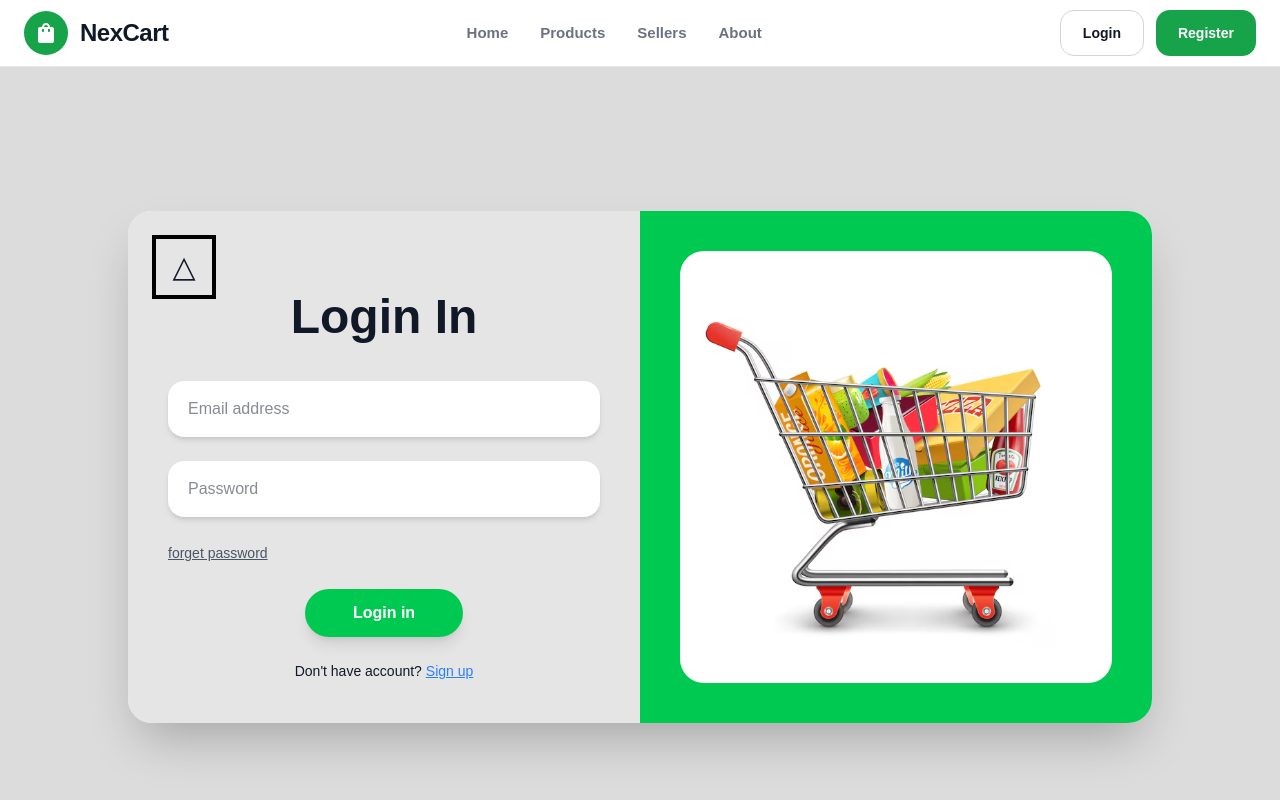
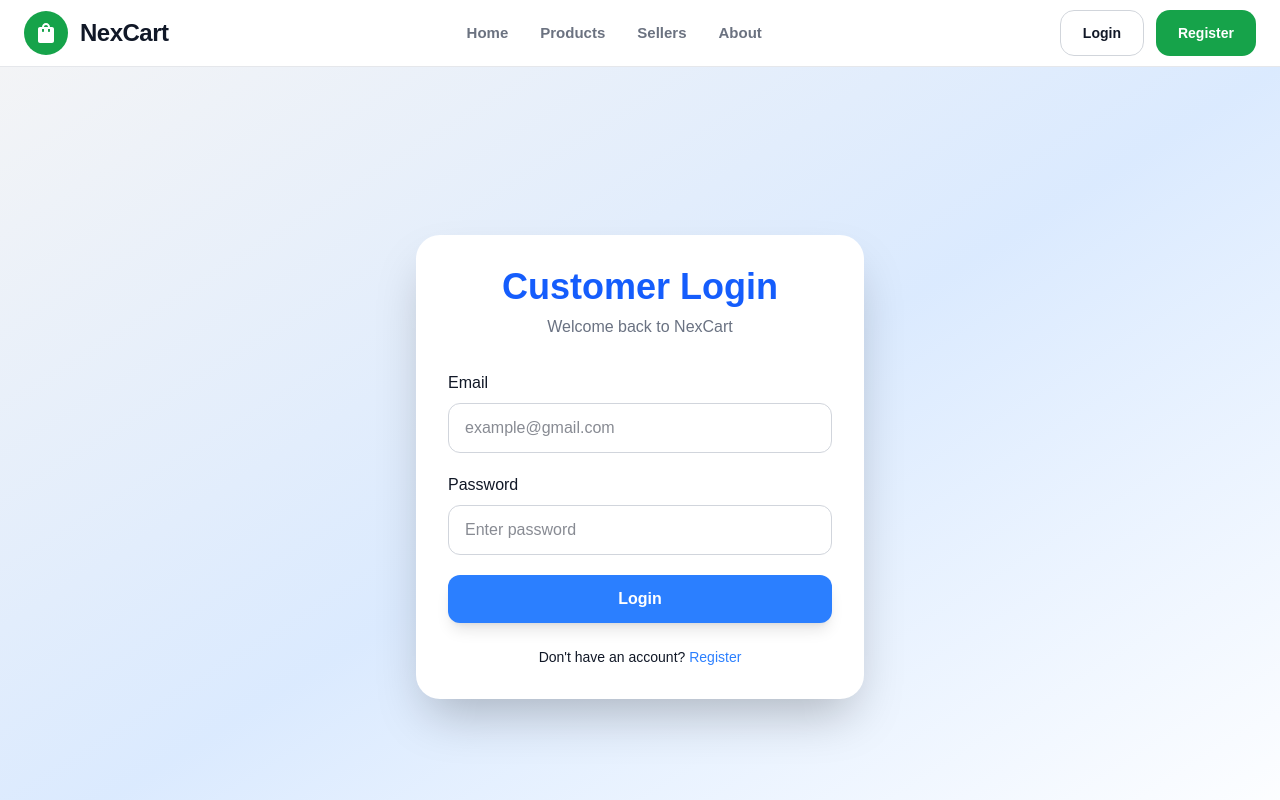
Before and after one commit to diptaPrattoy/NexCart-Frontend, a Next.js app: page /login/customer in a window 1280 px wide. Shown: the top 800 px of the page. Built offline with nearby package versions, Linux system fonts and the light colour scheme; what @mui/material-nextjs would draw is missing.

Commit message:
update login

```diff
--- a/app/layout.tsx
+++ b/app/layout.tsx
@@ -1,6 +1,8 @@
 import type { Metadata } from "next";
 import Providers from "./providers";
 import "./globals.css";
+import { ToastContainer } from "react-toastify";
+import "react-toastify/dist/ReactToastify.css";
 
 
 
@@ -18,7 +20,8 @@ export default function RootLayout({
   return (
     <html lang="en">
       <body>
-                <Providers>{children}</Providers>
+      <Providers>{children}</Providers>
+        <ToastContainer position="top-right" />
       </body>
     </html>
   );
--- a/app/login/customer/page.tsx
+++ b/app/login/customer/page.tsx
@@ -1,81 +1,167 @@
 "use client";
 
+import axios from "axios";
+import Cookies from "js-cookie";
 import Link from "next/link";
-import Image from "next/image";
+import { useRouter } from "next/navigation";
+import { useState } from "react";
+import { z } from "zod";
+
+const loginSchema = z.object({
+  email: z
+    .string()
+    .email({ message: "Invalid email address" }),
+
+  password: z
+    .string()
+    .min(6, { message: "Password must be at least 6 characters" }),
+});
 
 export default function CustomerLoginPage() {
+  const router = useRouter();
+
+  const [formData, setFormData] = useState({
+    email: "",
+    password: "",
+  });
+
+  const [errors, setErrors] = useState<any>({});
+  const [loading, setLoading] = useState(false);
+
+  const handleSubmit = async (e: React.FormEvent) => {
+    e.preventDefault();
+
+    const result = loginSchema.safeParse(formData);
+
+    // Zod Validation
+    if (!result.success) {
+      setErrors(result.error.flatten().fieldErrors);
+      return;
+    }
+
+    try {
+      setLoading(true);
+
+      // Backend Login API
+      const res = await axios.post(
+        "http://localhost:3000/customer/login",
+        {
+          email: formData.email,
+          password: formData.password,
+        }
+      );
+
+      console.log(res.data);
+
+      // Save JWT Token
+      Cookies.set("token", res.data.accessToken);
+
+      // Save Role
+      Cookies.set("role", "customer");
+
+      alert("Login Successful 🎉");
+
+      // Redirect Dashboard
+      router.push("/dashboard/customer");
+
+    } catch (error: any) {
+      console.log(error);
+
+      alert(
+        error.response?.data?.message ||
+          "Login Failed"
+      );
+
+    } finally {
+      setLoading(false);
+    }
+  };
+
   return (
-    <div className="min-h-screen flex items-center justify-center bg-[#dcdcdc] px-4">
-      <div className="w-full max-w-5xl bg-white rounded-3xl overflow-hidden shadow-2xl grid grid-cols-1 md:grid-cols-2">
-        {/* Left Side */}
-        <div className="p-10 flex flex-col justify-center bg-[#e5e5e5] relative">
-          {/* Logo */}
-          <div className="absolute top-6 left-6 border-4 border-black w-16 h-16 flex items-center justify-center">
-            <h1 className="text-3xl font-light">△</h1>
+    <div className="min-h-screen flex items-center justify-center bg-gradient-to-br from-gray-100 via-blue-100 to-white px-4">
+
+      <div className="w-full max-w-md bg-white shadow-2xl rounded-3xl p-8">
+
+        {/* Title */}
+        <h1 className="text-4xl font-bold text-center text-blue-600 mb-2">
+          Customer Login
+        </h1>
+
+        <p className="text-center text-gray-500 mb-8">
+          Welcome back to NexCart
+        </p>
+
+        {/* Form */}
+        <form onSubmit={handleSubmit} className="space-y-5">
+
+          {/* Email */}
+          <div>
+            <label className="block mb-2 font-medium">
+              Email
+            </label>
+
+            <input
+              type="email"
+              placeholder="example@gmail.com"
+              value={formData.email}
+              onChange={(e) =>
+                setFormData({
+                  ...formData,
+                  email: e.target.value,
+                })
+              }
+              className="w-full border border-gray-300 rounded-xl px-4 py-3 outline-none focus:ring-2 focus:ring-blue-400"
+            />
+
+            <p className="text-red-500 text-sm mt-1">
+              {errors?.email?.[0]}
+            </p>
           </div>
 
-          <div className="mt-10">
-            <h1 className="text-5xl font-bold mb-10 text-center">Login In</h1>
+          {/* Password */}
+          <div>
+            <label className="block mb-2 font-medium">
+              Password
+            </label>
 
-            <form className="space-y-6">
-              {/* Email */}
             <input
-                type="email"
-                placeholder="Email address"
-                className="w-full bg-white px-5 py-4 rounded-2xl outline-none shadow-md"
+              type="password"
+              placeholder="Enter password"
+              value={formData.password}
+              onChange={(e) =>
+                setFormData({
+                  ...formData,
+                  password: e.target.value,
+                })
+              }
+              className="w-full border border-gray-300 rounded-xl px-4 py-3 outline-none focus:ring-2 focus:ring-blue-400"
             />
 
-              {/* Password */}
-              <input
-                type="password"
-                placeholder="Password"
-                className="w-full bg-white px-5 py-4 rounded-2xl outline-none shadow-md"
-              />
-
-              {/* Forgot Password */}
-              <div>
-                <button
-                  type="button"
-                  className="text-sm underline text-gray-600"
-                >
-                  forget password
-                </button>
+            <p className="text-red-500 text-sm mt-1">
+              {errors?.password?.[0]}
+            </p>
           </div>
 
-              {/* Login Button */}
-              <div className="flex justify-center">
+          {/* Button */}
           <button
             type="submit"
-                  className="bg-green-500 hover:bg-green-600 transition text-white px-12 py-3 rounded-full font-semibold shadow-lg"
+            disabled={loading}
+            className="w-full bg-blue-500 hover:bg-blue-600 transition text-white py-3 rounded-xl font-semibold shadow-lg"
           >
-                  Login in
+            {loading ? "Logging in..." : "Login"}
           </button>
-              </div>
+        </form>
 
-              {/* Signup */}
-              <p className="text-center text-sm">
-                Don&apos;t have account?{" "}
+        {/* Register */}
+        <p className="text-center text-sm mt-6">
+          Don&apos;t have an account?{" "}
           <Link
             href="/register/customer"
-                  className="text-blue-500 underline"
+            className="text-blue-500 hover:underline"
           >
-                  Sign up
+            Register
           </Link>
         </p>
-            </form>
-          </div>
-        </div>
-
-        {/* Right Side */}
-        <div className="bg-green-500 flex items-center justify-center p-10">
-          <Image
-            src="/asset/login.jpg"
-            alt="Grocery Store"
-            width={500}
-            height={500}
-            className="w-full h-full object-cover  bg-full rounded-3xl"
-          />
-        </div>
       </div>
     </div>
   );
--- a/app/register/customer/page.tsx
+++ b/app/register/customer/page.tsx
@@ -1,198 +1,235 @@
 "use client";
 
+import axios from "axios";
+import Link from "next/link";
 import { useState } from "react";
 import { z } from "zod";
+import { toast } from "react-toastify";
 
-// ✅ Fixed Schema
-const customerSchema = z.object({
-  fullName: z
+const customerSchema = z
+  .object({
+    name: z
       .string()
-    .min(3, { message: "Full name must be at least 3 characters long" }),
+      .min(3, { message: "Name must be at least 3 characters" }),
 
-  email: z.string().email({ message: "Invalid Email" }),
+    email: z
+      .string()
+      .email({ message: "Invalid email address" }),
 
     password: z
       .string()
-    .min(6, { message: "Password must be at least 6 characters long" }),
+      .min(6, { message: "Password must be at least 6 characters" }),
 
-  address: z
+    confirmPassword: z
       .string()
-    .min(5, { message: "Address must be at least 5 characters long" }),
-
-  phone: z
-    .string()
-    .regex(/^\d{11}$/, { message: "Phone number must be 11 digits" }),
+      .min(6, { message: "Confirm Password is required" }),
+  })
+  .refine((data) => data.password === data.confirmPassword, {
+    message: "Passwords do not match",
+    path: ["confirmPassword"],
   });
 
-export default function RegisterCustomer() {
+export default function CustomerRegisterPage() {
   const [formData, setFormData] = useState({
-    fullName: "",
+    name: "",
     email: "",
     password: "",
-    address: "",
-    phone: "",
+    confirmPassword: "",
   });
 
-  const [errors, setErrors] = useState({});
-  const [showPassword, setShowPassword] = useState(false);
-  const [success, setSuccess] = useState("");
+  const [errors, setErrors] = useState<any>({});
+  const [loading, setLoading] = useState(false);
 
-  const handleSubmit = (event) => {
-    event.preventDefault();
+  const handleSubmit = async (e: React.FormEvent) => {
+    e.preventDefault();
 
     const result = customerSchema.safeParse(formData);
 
+    // Zod Validation
     if (!result.success) {
-      const formattedErrors = result.error.flatten().fieldErrors;
-      setErrors(formattedErrors);
-      setSuccess("");
-    } else {
+      setErrors(result.error.flatten().fieldErrors);
+
+      toast.error("Please fix the form errors");
+
+      return;
+    }
+
+    try {
+      setLoading(true);
+
+      // Backend API Call
+      const res = await axios.post(
+        "http://localhost:3000/customer/register",
+        {
+          name: formData.name,
+          email: formData.email,
+          password: formData.password,
+        }
+      );
+
+      console.log(res.data);
+
+      // Success Toast
+      toast.success(
+        "Customer Registration Successful 🎉"
+      );
+
       setErrors({});
-      setSuccess("Customer Registration Successful 🎉");
 
-      // reset form
+      // Reset Form
       setFormData({
-        fullName: "",
+        name: "",
         email: "",
         password: "",
-        address: "",
-        phone: "",
+        confirmPassword: "",
       });
+
+    } catch (error: any) {
+      console.log(error);
+
+      // Error Toast
+      toast.error(
+        error.response?.data?.message ||
+          "Registration Failed"
+      );
+
+    } finally {
+      setLoading(false);
     }
   };
 
   return (
-    <div className="flex justify-center items-center bg-gradient-to-br from-white via-blue-200 to-white p-6 min-h-screen">
+    <div className="min-h-screen flex items-center justify-center bg-gradient-to-br from-gray-100 via-green-100 to-white px-4">
 
-      <div className="bg-white/30 shadow-2xl backdrop-blur-xl p-8 border border-white/40 rounded-3xl w-full max-w-md">
+      <div className="w-full max-w-md bg-white shadow-2xl rounded-3xl p-8">
 
-        <h2 className="mb-4 font-extrabold text-green-900 text-xl text-center">
-          🛒 Customer Registration
-        </h2>
+        {/* Title */}
+        <h1 className="text-4xl font-bold text-center text-green-600 mb-2">
+          Customer Register
+        </h1>
 
-        {/* ✅ Success Message */}
-        {success && (
-          <p className="mb-4 font-semibold text-green-700 text-center">
-            {success}
+        <p className="text-center text-gray-500 mb-8">
+          Create your customer account
         </p>
-        )}
 
+        {/* Form */}
         <form onSubmit={handleSubmit} className="space-y-5">
 
           {/* Name */}
           <div>
-            <label className="block mb-1 font-semibold text-green-900">
-              Name:
+            <label className="block mb-2 font-medium">
+              Name
             </label>
+
             <input
-              value={formData.fullName}
+              type="text"
+              placeholder="Enter your name"
+              value={formData.name}
               onChange={(e) =>
-                setFormData({ ...formData, fullName: e.target.value })
+                setFormData({
+                  ...formData,
+                  name: e.target.value,
+                })
               }
-              className="bg-white p-3 border rounded-lg w-full"
-              placeholder="Enter your full name"
+              className="w-full border border-gray-300 rounded-xl px-4 py-3 outline-none focus:ring-2 focus:ring-green-400"
             />
-            <p className="text-red-500 text-sm">
-              {errors?.fullName?.[0]}
+
+            <p className="text-red-500 text-sm mt-1">
+              {errors?.name?.[0]}
             </p>
           </div>
 
           {/* Email */}
           <div>
-            <label className="block mb-1 font-semibold text-green-900">
-              Email:
+            <label className="block mb-2 font-medium">
+              Email
             </label>
+
             <input
+              type="email"
+              placeholder="example@gmail.com"
               value={formData.email}
               onChange={(e) =>
-                setFormData({ ...formData, email: e.target.value })
+                setFormData({
+                  ...formData,
+                  email: e.target.value,
+                })
               }
-              className="bg-white p-3 border rounded-lg w-full"
-              placeholder="example@gmail.com"
+              className="w-full border border-gray-300 rounded-xl px-4 py-3 outline-none focus:ring-2 focus:ring-green-400"
             />
-            <p className="text-red-500 text-sm">
+
+            <p className="text-red-500 text-sm mt-1">
               {errors?.email?.[0]}
             </p>
           </div>
 
           {/* Password */}
           <div>
-            <label className="block mb-1 font-semibold text-green-900">
-              Password:
+            <label className="block mb-2 font-medium">
+              Password
             </label>
 
-            <div className="relative">
             <input
-                type={showPassword ? "text" : "password"}
+              type="password"
+              placeholder="Enter password"
               value={formData.password}
               onChange={(e) =>
-                  setFormData({ ...formData, password: e.target.value })
+                setFormData({
+                  ...formData,
+                  password: e.target.value,
+                })
               }
-                className="bg-white p-3 border rounded-lg w-full"
-                placeholder="Enter password"
+              className="w-full border border-gray-300 rounded-xl px-4 py-3 outline-none focus:ring-2 focus:ring-green-400"
             />
 
-              <button
-                type="button"
-                onClick={() => setShowPassword(!showPassword)}
-                className="top-2 right-2 absolute bg-gray-700 px-2 py-1 rounded text-white text-sm"
-              >
-                {showPassword ? "Hide" : "Show"}
-              </button>
-            </div>
-
-            <p className="text-red-500 text-sm">
+            <p className="text-red-500 text-sm mt-1">
               {errors?.password?.[0]}
             </p>
           </div>
 
-          {/* Address */}
+          {/* Confirm Password */}
           <div>
-            <label className="block mb-1 font-semibold text-green-900">
-              Address:
+            <label className="block mb-2 font-medium">
+              Confirm Password
             </label>
+
             <input
-              value={formData.address}
+              type="password"
+              placeholder="Confirm password"
+              value={formData.confirmPassword}
               onChange={(e) =>
-                setFormData({ ...formData, address: e.target.value })
+                setFormData({
+                  ...formData,
+                  confirmPassword: e.target.value,
+                })
               }
-              className="bg-white p-3 border rounded-lg w-full"
-              placeholder="Delivery address"
+              className="w-full border border-gray-300 rounded-xl px-4 py-3 outline-none focus:ring-2 focus:ring-green-400"
             />
-            <p className="text-red-500 text-sm">
-              {errors?.address?.[0]}
-            </p>
-          </div>
 
-          {/* Phone */}
-          <div>
-            <label className="block mb-1 font-semibold text-green-900">
-              Phone:
-            </label>
-            <input
-              value={formData.phone}
-              onChange={(e) =>
-                setFormData({ ...formData, phone: e.target.value })
-              }
-              className="bg-white p-3 border rounded-lg w-full"
-              placeholder="01XXXXXXXXX"
-            />
-            <p className="text-red-500 text-sm">
-              {errors?.phone?.[0]}
+            <p className="text-red-500 text-sm mt-1">
+              {errors?.confirmPassword?.[0]}
             </p>
           </div>
 
           {/* Button */}
           <button
             type="submit"
-            className="bg-green-600 hover:bg-green-700 shadow-lg py-3 rounded-xl w-full font-bold text-white"
+            disabled={loading}
+            className="w-full bg-green-500 hover:bg-green-600 transition text-white py-3 rounded-xl font-semibold shadow-lg"
           >
-            Register Customer
+            {loading ? "Registering..." : "Register"}
           </button>
         </form>
 
-        <p className="mt-5 text-green-900 text-sm text-center">
-          🛍️ Online Grocery System
+        {/* Login Link */}
+        <p className="text-center text-sm mt-6">
+          Already have an account?{" "}
+          <Link
+            href="/login/customer"
+            className="text-blue-500 hover:underline"
+          >
+            Login
+          </Link>
         </p>
       </div>
     </div>
--- a/package.json
+++ b/package.json
@@ -15,12 +15,15 @@
     "@mui/icons-material": "^9.0.1",
     "@mui/material": "^9.0.1",
     "@mui/material-nextjs": "^9.0.1",
+    "axios": "^1.16.0",
+    "js-cookie": "^3.0.5",
     "next": "16.2.4",
     "postcss": "^8.5.14",
     "react": "19.2.4",
     "react-dom": "19.2.4",
     "react-hook-form": "^7.75.0",
-    "zod": "^4.4.2"
+    "react-toastify": "^11.1.0",
+    "zod": "^4.4.3"
   },
   "devDependencies": {
     "@tailwindcss/postcss": "^4.2.4",
```
Also changed, not shown: 1 other file (tests, documents, lock files or other folders). Lines whose indentation alone changed are shown as unchanged.
